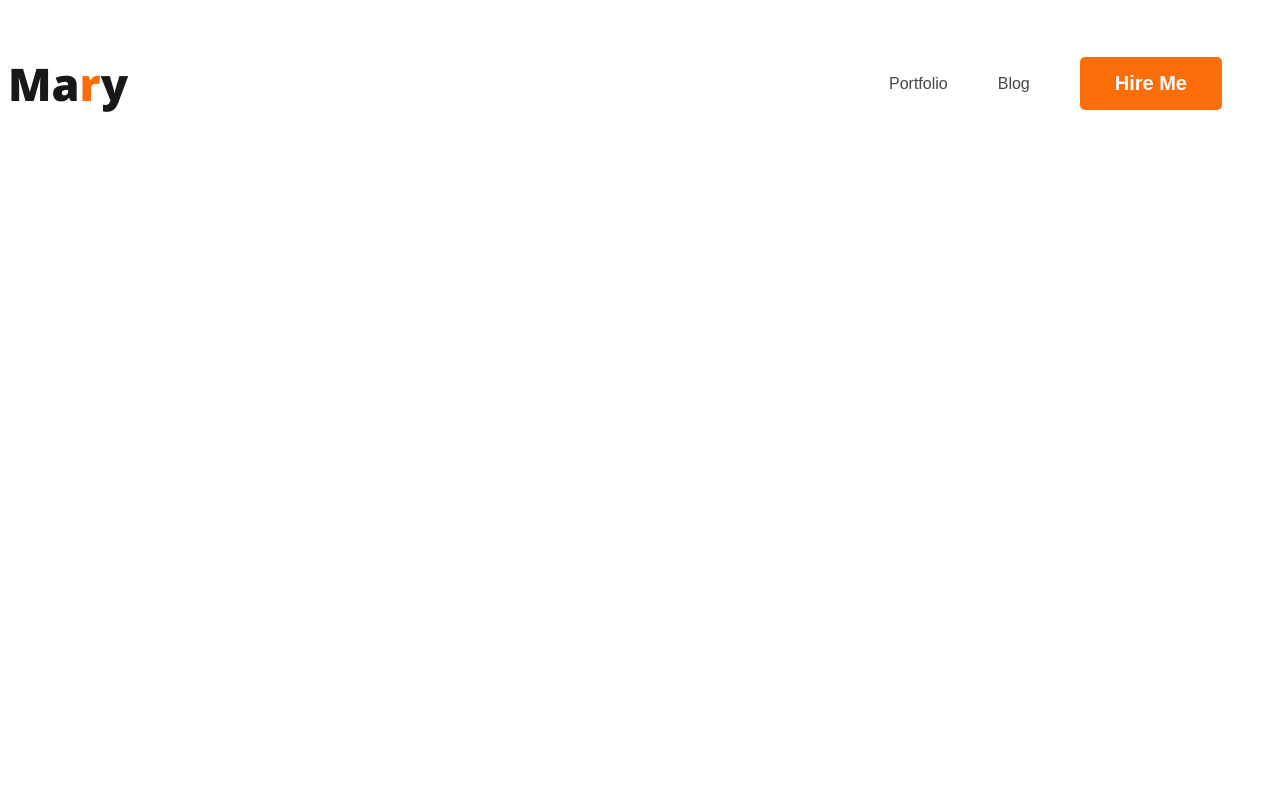
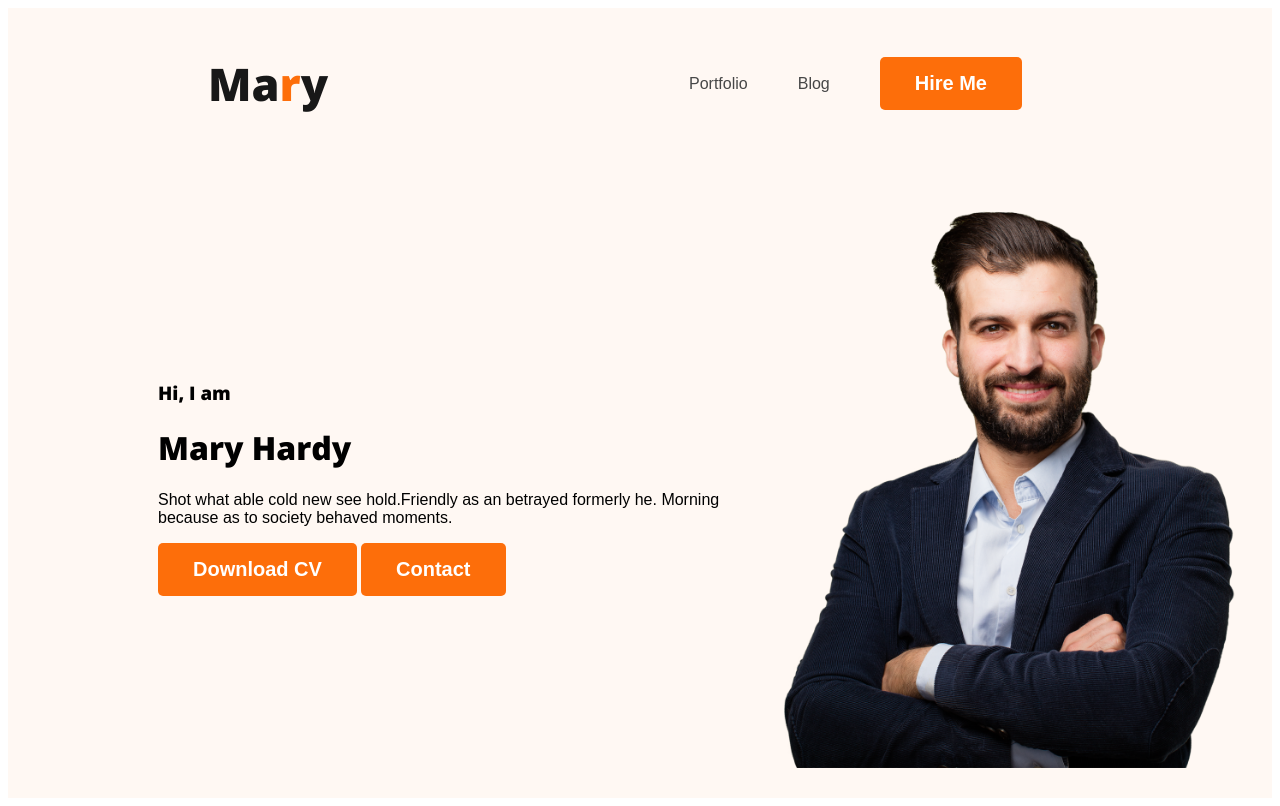
Before and after one commit to Nikita2x/web-developer-portfolio, a plain HTML site: page index.html in a window 1280 px wide. Drawn offline with nearby package versions, Linux system fonts and the light colour scheme.

Commit message:
added css

```diff
--- a/index.css
+++ b/index.css
@@ -1,6 +1,10 @@
 body{
     font-family: 'Lato', sans-serif;
     font-family: 'Open Sans', sans-serif;
+}
+/*header related style*/
+.header{
+    background-color: #FFF8F3;
 }
 .text-primary{
     color:  #FD6E0A;
@@ -18,6 +22,7 @@ nav{
     display: flex;
     align-items: center;
     justify-content: space-between;
+    margin: 0 200px;
 }
 .nav-title{
     color: var(--Dark-01, #181818);
@@ -37,3 +42,14 @@ nav a{
     text-decoration: none;
     color: #474747;
 }
+.banner{
+    padding: 30px 30px 30px 150px;
+    display: flex;
+    align-items: center;
+}
+.banner .profile-pic{
+    width: 500px;
+}
+div > p{
+    font-family: sans-serif;
+}
--- a/index.html
+++ b/index.html
@@ -10,7 +10,7 @@
     <link rel="stylesheet" href="index.css">
 </head>
 <body>
-    <header>
+    <header class="header">
         <nav>
         <h3 class="nav-title">Ma<span class="text-primary">r</span>y</h3>
         <ul>
@@ -19,6 +19,16 @@
             <li><button class="btn-primary">Hire Me</button></li>
         </ul>
         </nav>
+        <div class="banner">
+            <div class="banner-content">
+                <h3 class="banner-greeting">Hi, I  am</h3>
+                <h1 class="banner-title">Mary Hardy</h1>
+                <p>Shot what able cold new see hold.Friendly as an betrayed formerly he. Morning because as to society behaved moments.</p>
+                <button class="btn-primary">Download CV</button>
+                <button class="btn-primary">Contact</button>
+            </div>
+            <img class="profile-pic" src="images/hardy.png" alt="">
+        </div>
     </header>
     <main></main>
     <footer></footer>
```
